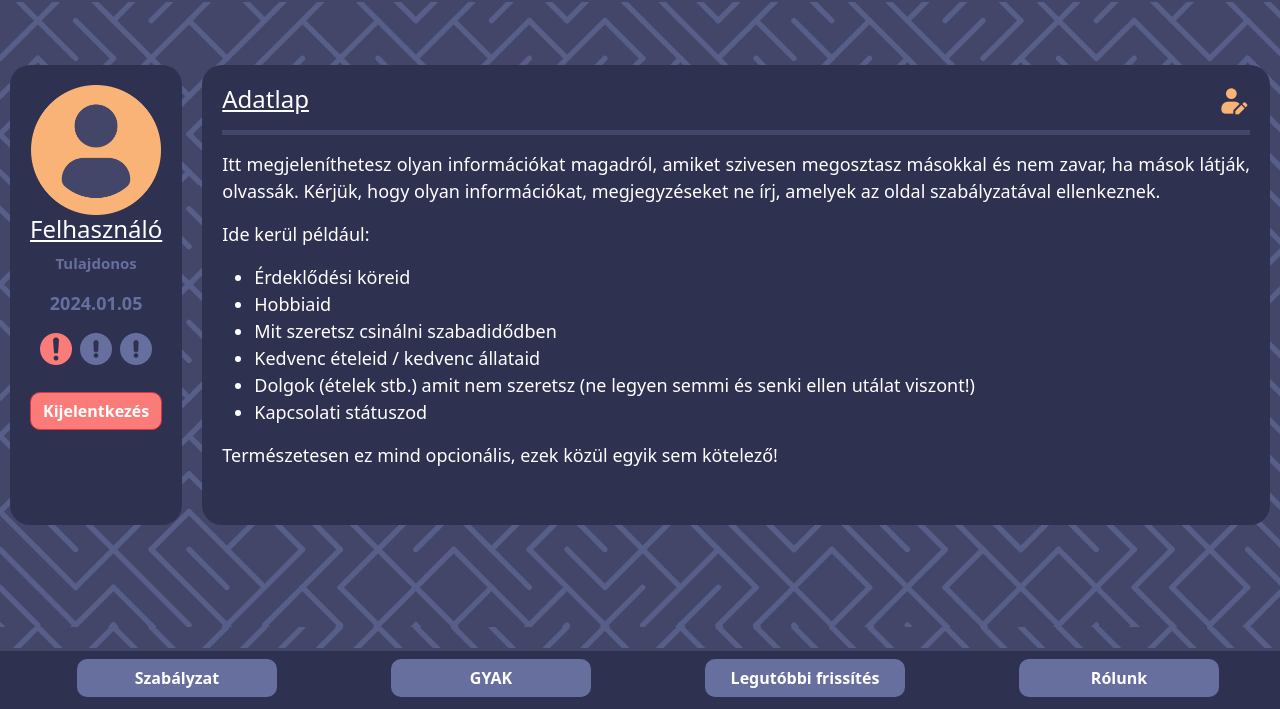
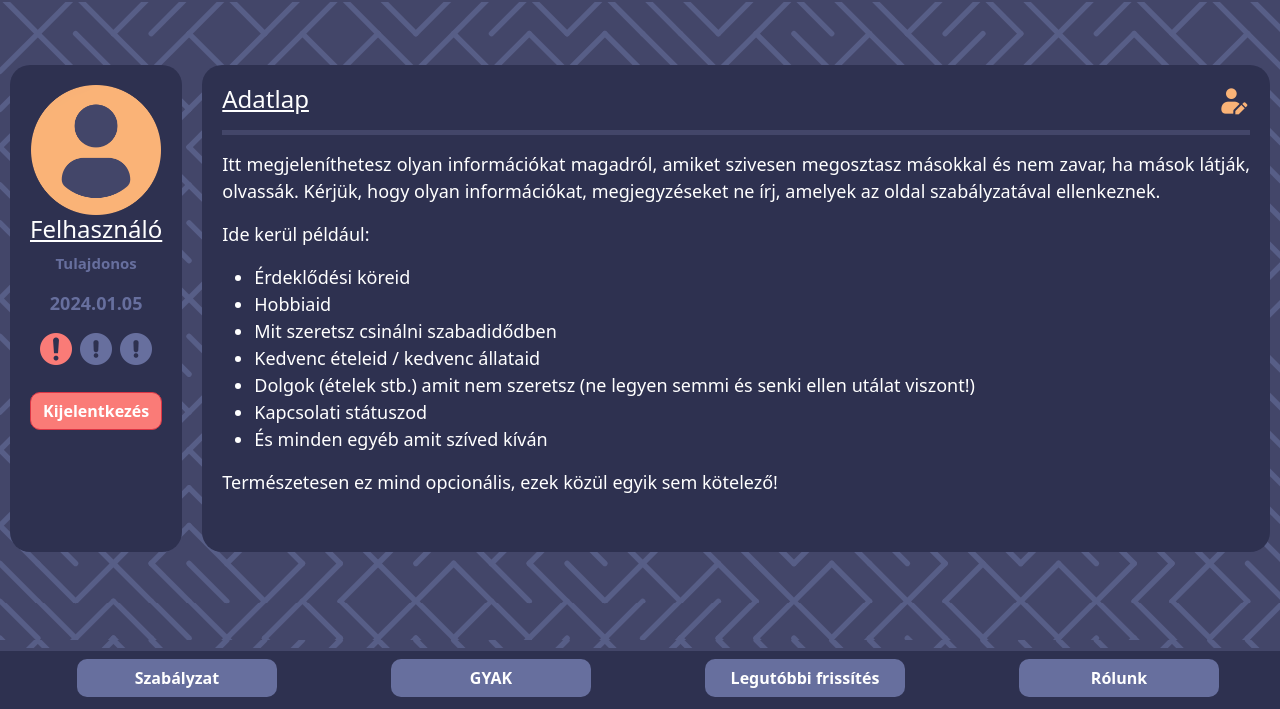
Before and after one commit to kecskeszsoltistvan/ForumProjekt, a plain HTML site: page index.html at #!/profil in a window 1280 px wide. Shown: the part 91-800 px from the top of the page. Drawn offline with Linux system fonts and the light colour scheme.

```diff
--- a/Views/profil.html
+++ b/Views/profil.html
@@ -25,6 +25,7 @@
                     <li>Kedvenc ételeid / kedvenc állataid</li>
                     <li>Dolgok (ételek stb.) amit nem szeretsz (ne legyen semmi és senki ellen utálat viszont!)</li>
                     <li>Kapcsolati státuszod</li>
+                    <li>És minden egyéb amit szíved kíván</li>
                 </ul>
                 <p>Természetesen ez mind opcionális, ezek közül egyik sem kötelező!</p>
             </div>
```
